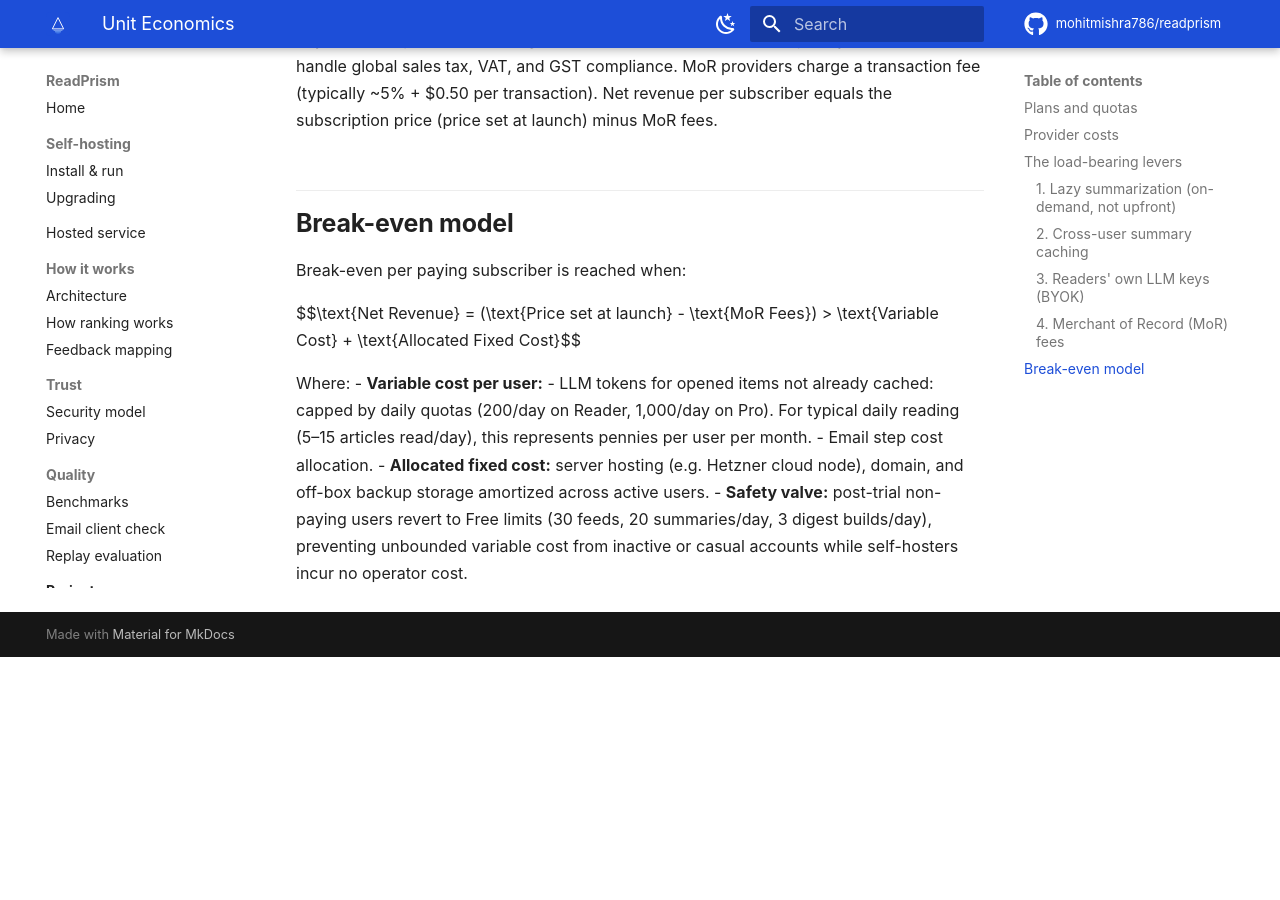
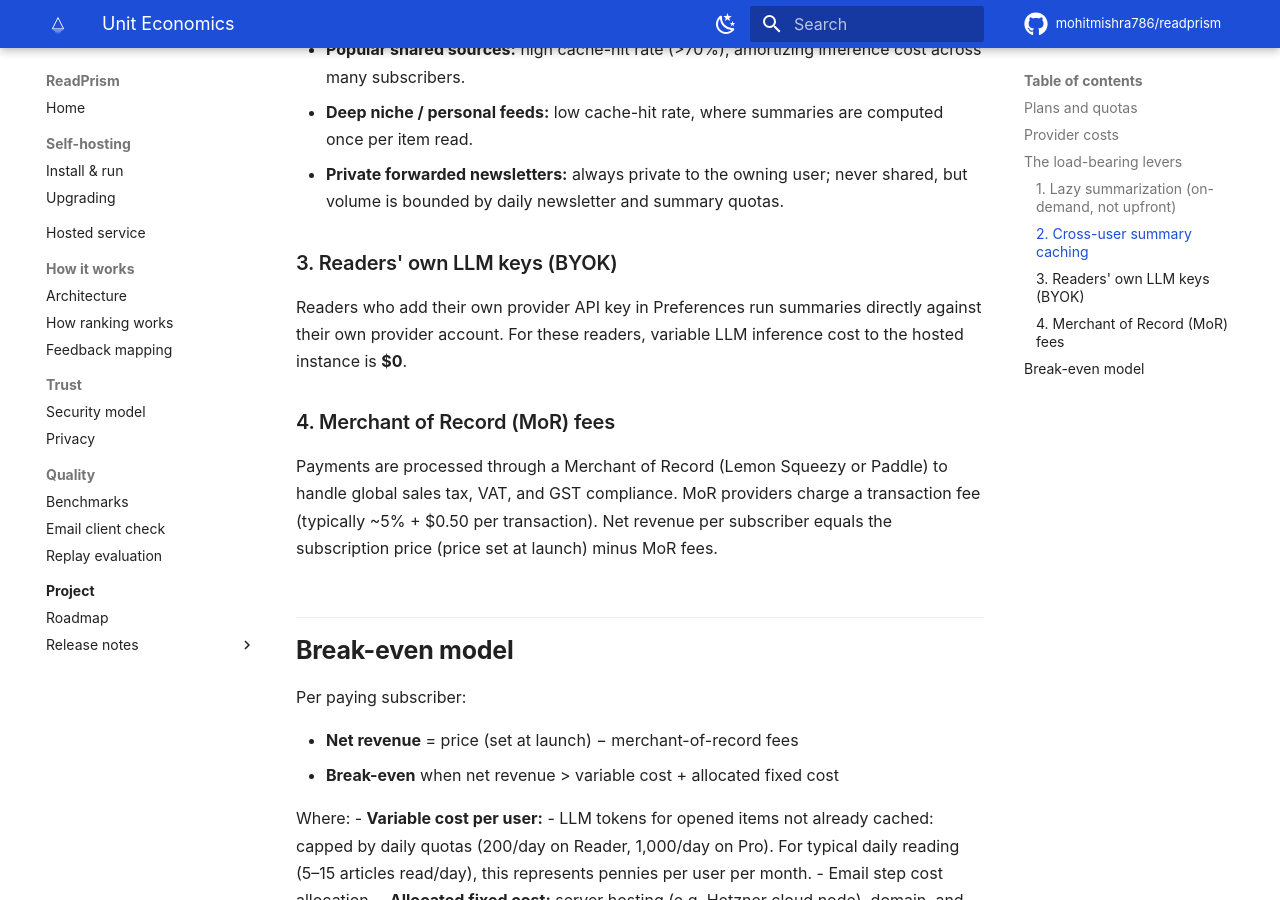
Before and after one commit to mohitmishra786/readprism, an MkDocs documentation site: the page built from docs/UNIT_ECONOMICS.md, in a window 1280 px wide and 900 px high, scrolled down 2059 px. Built offline with MkDocs 1.6.1 and Material for MkDocs 9.7.7, drawn with Linux system fonts in a browser that asks for light colours; comment, search, counter and statistics services are not loaded; before the commit the page ends 2716 px from its top, so only the background shows below that; some of the changed text lies outside the part shown.

Commit message:
[#197] Review fixes: full quota table, self-host cost wording, plain break-even
Adds the creator and manual-build limits from DEFAULT_PLAN_QUOTAS, says
self-host has no license fee but the operator pays for hosting, and splits
net revenue from the break-even condition. The $$ formula didn't render on
the docs site (no math extension), so it is plain text now.

Co-Authored-By: Claude Opus 5.5 <noreply@anthropic.com>

```diff
--- a/docs/UNIT_ECONOMICS.md
+++ b/docs/UNIT_ECONOMICS.md
@@ -63,9 +66,10 @@ subscription price (price set at launch) minus MoR fees.
 
 ## Break-even model
 
-Break-even per paying subscriber is reached when:
+Per paying subscriber:
 
-$$\text{Net Revenue} = (\text{Price set at launch} - \text{MoR Fees}) > \text{Variable Cost} + \text{Allocated Fixed Cost}$$
+- **Net revenue** = price (set at launch) − merchant-of-record fees
+- **Break-even** when net revenue > variable cost + allocated fixed cost
 
 Where:
 - **Variable cost per user:**
```
Also changed, not shown: other parts of docs/UNIT_ECONOMICS.md (+10 -7 lines).
